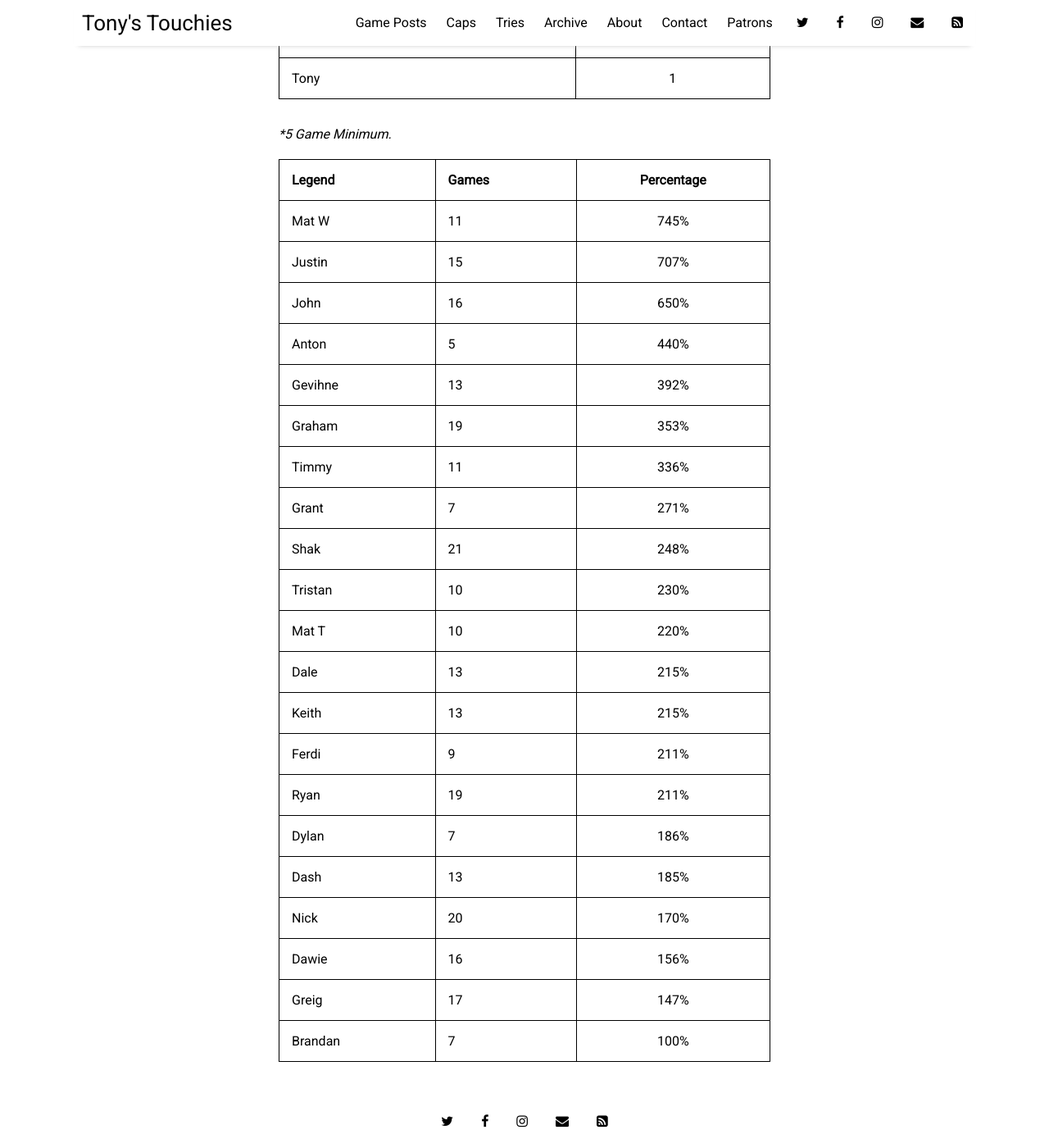
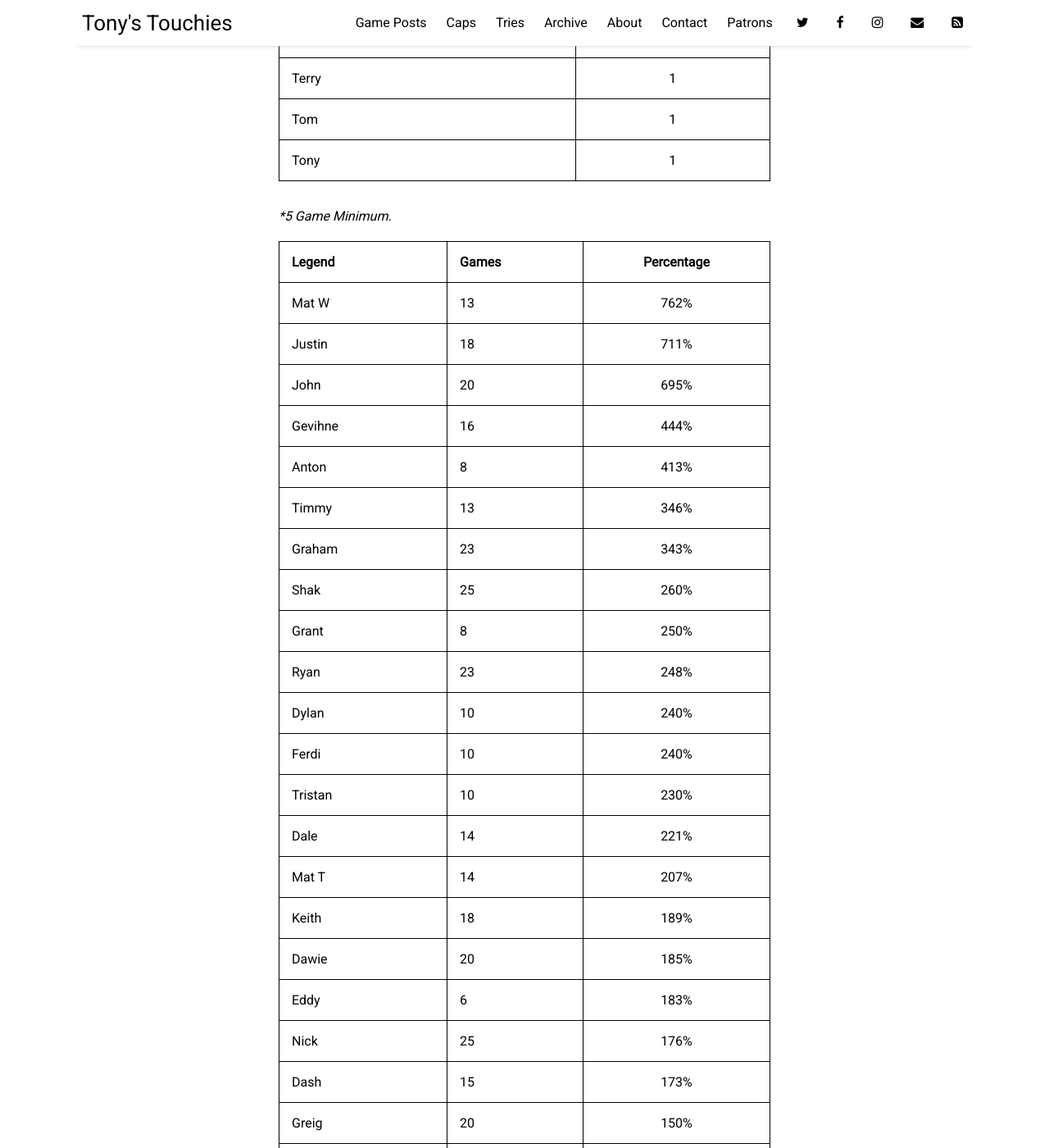
Before and after one commit to sundayrugby/sundayrugby.github.io, a Jekyll site: the page built from pages/tries.md, in a window 1280 px wide and 1400 px high, scrolled down 2914 px. Shown: the whole window at 82% size. Built offline with Jekyll 4.4.1, drawn with Linux system fonts in a browser that asks for light colours; nearby versions of some CDN libraries; some of the changed text lies outside the part shown.

Commit message:
Update tries.md

```diff
--- a/pages/tries.md
+++ b/pages/tries.md
@@ -4,7 +4,7 @@
 permalink: /tries
 ---
 
-**updated with game 2024-07-21*
+**updated with game 2024-09-24*
 
 ****Malherbe Rule - A player proved they weigh more than (tries x 3)*
 
@@ -18,51 +18,53 @@
 
 Legend               | Tries
 -------------------- | :------------------:
-Justin|106
-John|104
-Mat W|82
-Graham|67
-Shak|52
-Gevihne|51
-Ryan|40
-Timmy|37
-Nick|34
-Dale|28
-Keith|28
-Dawie|25
-Greig|25
-Dash|24
+John|139
+Justin|128
+Mat W|99
+Graham|79
+Gevihne|71
+Shak|65
+Ryan|57
+Timmy|45
+Nick|44
+Dawie|37
+Keith|34
+Anton|33
+Dale|31
+Greig|30
+Mat T |29
+Dash|26
+Dylan|24
+Ferdi|24
 Rich|24
 Tristan|23
-Anton|22
-Mat T |22
-Ferdi|19
-Grant|19
-Dylan|13
+Grant|20
+JJ|16
+Eddy|11
 Mike|10
 Yusri|8
 Brandan|7
 Casey|7
-Eddy|6
+Dino|5
 Jason|5
-JJ|5
 Ayub|4
+Ferhard|4
 Jake|4
 Rikki|4
+Simphiwe|4
 Ant|3
 Byron|3
-Dino|3
 James|3
 Peter|3
 Rob|3
+Robbie|3
+Shaka|3
 Warren|3
 Adam|2
+Andrew|2
 Jeremy|2
 Keyraan|2
-Simphiwe|2
-Andrew|1
 Ash|1
-Ferhard|1
 Jayz|1
 Leon|1
 Paul|1
@@ -74,24 +76,29 @@
 
 Legend               | Games | Percentage
 -------------------- | ------- | :------------------:
-Mat W|11|745%
-Justin|15|707%
-John|16|650%
-Anton|5|440%
-Gevihne|13|392%
-Graham|19|353%
-Timmy|11|336%
-Grant|7|271%
-Shak|21|248%
+Mat W|13|762%
+Justin|18|711%
+John|20|695%
+Gevihne|16|444%
+Anton|8|413%
+Timmy|13|346%
+Graham|23|343%
+Shak|25|260%
+Grant|8|250%
+Ryan|23|248%
+Dylan|10|240%
+Ferdi|10|240%
 Tristan|10|230%
-Mat T |10|220%
-Dale|13|215%
-Keith|13|215%
-Ferdi|9|211%
-Ryan|19|211%
-Dylan|7|186%
-Dash|13|185%
-Nick|20|170%
-Dawie|16|156%
-Greig|17|147%
+Dale|14|221%
+Mat T |14|207%
+Keith|18|189%
+Dawie|20|185%
+Eddy|6|183%
+Nick|25|176%
+Dash|15|173%
+Greig|20|150%
 Brandan|7|100%
+Simphiwe|5|80%
+Warren|6|50%
+Andrew|5|40%
+Tony|5|20%
```
